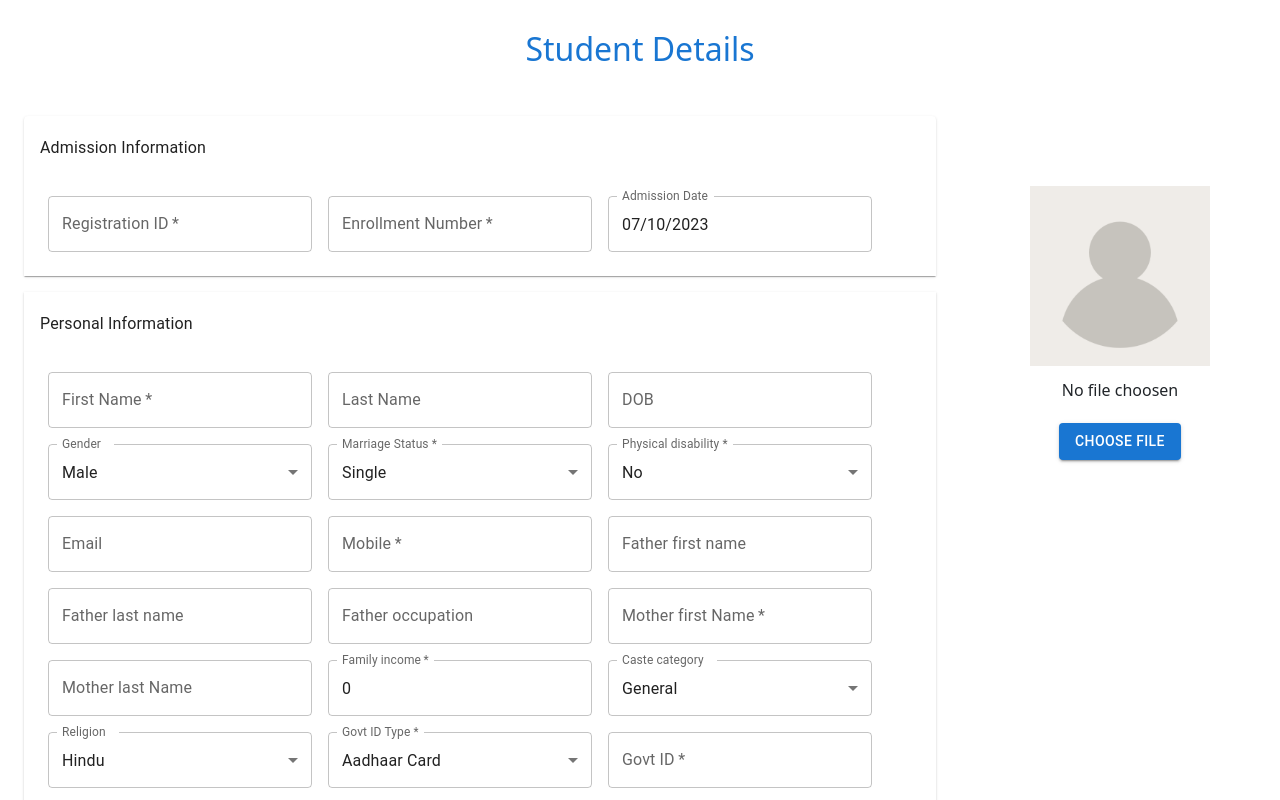
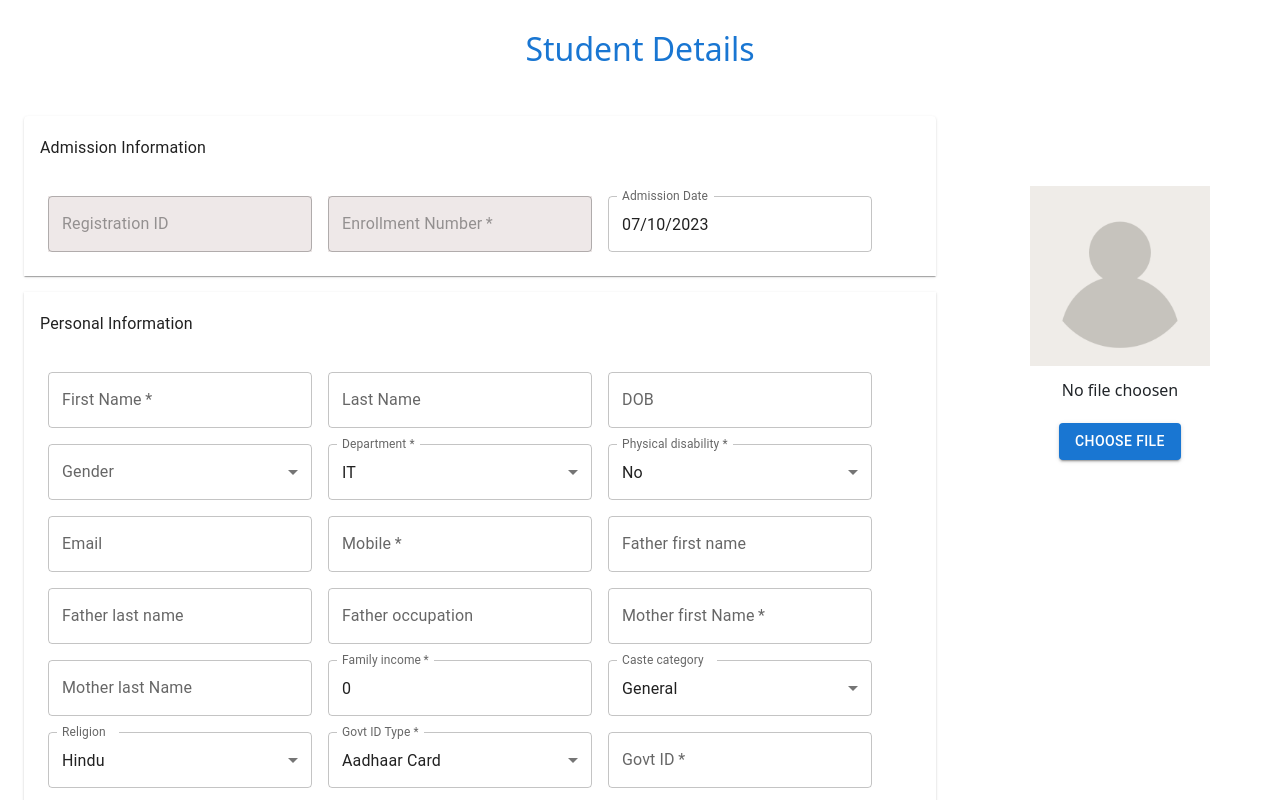
Before and after one commit to PratikshaDorge2003/E-College-frontend, a React (Create React App) app: page /admin/register in a window 1280 px wide. Shown: the top 800 px of the page. Built offline with nearby package versions, Linux system fonts and the light colour scheme.

Commit message:
added extra mandatory fields

```diff
--- a/src/component/admin/StudentRegister.js
+++ b/src/component/admin/StudentRegister.js
@@ -43,6 +43,7 @@ const [messageApi, contextHolder] = message.useMessage();
     DOB: {
       value: null,
       formattedValue: " ",
+      error: false,
     },
     mobile: {
       value: '',
@@ -76,6 +77,8 @@ const [messageApi, contextHolder] = message.useMessage();
     },
     Email: {
       value: '',
+      error: false,
+      errorMessage: 'Enter email ID'
     },
     FatherLastName: {
       value: '',
@@ -102,10 +105,12 @@ const [messageApi, contextHolder] = message.useMessage();
       value: '',
     },
     Gender: {
-      value: 'Male',
+      value: '',
+      error: false,
+      errorMessage: 'Enter Gender'
     },
-    MarriageStatus: {
-      value: 'Single',
+    Department: {
+      value: '6',
     },
     PhysicalDisability: {
       value: 'No',
@@ -168,9 +173,8 @@ const [messageApi, contextHolder] = message.useMessage();
   const Submit=async(event)=>{
     event.preventDefault();
 
-    if (!formValues.firstName.value || !formValues. RegistrationId.value ||  !formValues.SR_ID.value || !formValues.mobile.value || !formValues.FatherFirstName.value
-      || !formValues.MotherFirstName.value || !formValues.GovtId.value ||
-      !isDateValid(formValues.AdmissionDate.formattedValue)) {
+    if (!formValues.firstName.value  || !formValues.mobile.value || !formValues.FatherFirstName.value
+      || !formValues.MotherFirstName.value || !formValues.Gender.value||  !formValues.GovtId.value ||!formValues.DOB.formattedValue || !formValues.Email.value)  {
       const formFields = Object.keys(formValues);
       let newFormValues = { ...formValues }
 
@@ -192,7 +196,7 @@ const [messageApi, contextHolder] = message.useMessage();
 
       }
       setFormValues(newFormValues)
-      console.log(formValues)
+
     }
     else {
       const formData = {
@@ -215,7 +219,7 @@ const [messageApi, contextHolder] = message.useMessage();
         place: formValues.place.value,
         pinCode: formValues.PinCode.value,
         gender: formValues.Gender.value,
-        marriageStatus: formValues.MarriageStatus.value,
+        department: formValues.Department.value,
         physicalDisability: formValues.PhysicalDisability.value,
         caste: formValues.Caste.value,
         religion: formValues.Religion.value,
@@ -284,10 +288,9 @@ const [messageApi, contextHolder] = message.useMessage();
                   type="text"
                   label="Registration ID"
                   name="RegistrationId"
-                  required
                   value={formValues.RegistrationId.value}
-                  error={formValues.RegistrationId.error}
-                  helperText={formValues.RegistrationId.error && formValues.RegistrationId.errorMessage}
+                  disabled
+                  style={{backgroundColor:"rgb(238, 232, 232)", color:"white"}}
                   variant="outlined"
                   margin="dense"
                   onChange={handleChange}
@@ -298,8 +301,8 @@ const [messageApi, contextHolder] = message.useMessage();
                   label="Enrollment Number"
                   name="SR_ID"
                   value={formValues.SR_ID.value}
-                  error={formValues.SR_ID.error}
-                  helperText={formValues.SR_ID.error && formValues.SR_ID.errorMessage}
+                  disabled
+                  style={{backgroundColor:"rgb(238, 232, 232)", color:"white"}}
                   type="text"
                   variant="outlined"
                   required
@@ -368,16 +371,17 @@ const [messageApi, contextHolder] = message.useMessage();
                     value={formValues.DOB.value}
                     label="DOB"
                     onError={(newError) => setError(newError)}
+
                     slotProps={{
                       textField: {
-                        error: error === 'invalidDate' || !formValues.AdmissionDate.value,
+                        error: error === 'invalidDate' || formValues.DOB.error,
                       },
                     }}
                     format='DD/MM/YYYY'
                   onChange={(date) => {
                     setFormValues((prevValues) => ({
                       ...prevValues,
-                      AdmissionDate: {
+                      DOB: {
                         value: date ? date : '',
                         formattedValue: date ? date.format('DD/MM/YYYY') : '',
                       },
@@ -401,6 +405,9 @@ const [messageApi, contextHolder] = message.useMessage();
                     type="text"
                     variant="outlined"
                     value={formValues.Gender.value}
+                    error={formValues.Gender.error}
+                    helperText={formValues.Gender.error && formValues.Gender.errorMessage}
+
                     onChange={handleChange}
                     required
                     sx={{ textAlign: 'left' }}
@@ -414,21 +421,25 @@ const [messageApi, contextHolder] = message.useMessage();
                   '@media (max-width: 600px)': { width: "90%" },
                 }}>
                   <InputLabel id="location-label">
-                    Marriage Status *
+                    Department *
                   </InputLabel>
                   <Select
                     margin="dense"
-                    name="MarriageStatus"
-                    label="Marriage Status"
+                    name="Department"
+                    label="Department"
                     type="text"
                     variant="outlined"
-                    value={formValues.MarriageStatus.value}
+                    value={formValues.Department.value}
                     onChange={handleChange}
                     sx={{ textAlign: 'left' }}
                     required
                   >
-                    <MenuItem value={"Single"}>Single</MenuItem>
-                    <MenuItem value={"Married"}>Married</MenuItem>
+                    <MenuItem value={"6"}>IT</MenuItem>
+                    <MenuItem value={"5"}>CSE</MenuItem>
+                    <MenuItem value={"4"}>Mechanical</MenuItem>
+                    <MenuItem value={"3"}>EEP</MenuItem>
+                    <MenuItem value={"2"}>ENTC</MenuItem>
+                    <MenuItem value={"1"}>CIVIL</MenuItem>
                   </Select>
                 </FormControl>
 
@@ -461,6 +472,8 @@ const [messageApi, contextHolder] = message.useMessage();
                   id="Email"
                   name="Email"
                     value={formValues.Email.value}
+                    error={formValues.Email.error}
+                    helperText={formValues.Email.error && formValues.Email.errorMessage}
                   type="text"
                   label="Email"
                   variant="outlined"
@@ -533,11 +546,11 @@ const [messageApi, contextHolder] = message.useMessage();
                   margin="dense"
                   label="Family income"
                   name="FamilyIncome"
-                    value={formValues.FamilyIncome.value}
+                  value={formValues.FamilyIncome.value}
                   type="text"
                   variant="outlined"
                   defaultValue={"0"}
-                    onChange={handleChange}
+                  onChange={handleChange}
                   required
                 />
                 <FormControl sx={{ m: 1, width: "30%", '@media (max-width: 600px)': { width: "90%" } }}>
--- a/src/component/professor/ProfAuthentication.js
+++ b/src/component/professor/ProfAuthentication.js
@@ -1,8 +1,8 @@
 import React from 'react'
 import { useState } from "react";
-import { Box} from "@mui/material";
+import { Box } from "@mui/material";
 import TextField from "@mui/material/TextField";
-import {  CircularProgress,  Backdrop} from "@mui/material";
+import { CircularProgress, Backdrop } from "@mui/material";
 import { message } from 'antd';
 
 
@@ -16,10 +16,10 @@ const ProfAuthentication = () => {
     const [department, setDepartment] = useState("");
     const [page, setPage] = useState("SignUp");
     const [error, setError] = useState("");
-    const [subject,setSubject]=useState("");
-    const [srID,setID]=useState("");
+    const [srID, setID] = useState("");
     const [openProgressBar, setOpenProgressBar] = React.useState(false);
     const [messageApi, contextHolder] = message.useMessage();
+    const pattern = /^[A-Za-z]{4}\d{4}$/;
 
     const success = (response) => {
         messageApi.open({
@@ -31,9 +31,14 @@ const ProfAuthentication = () => {
     const Submit = async (event) => {
         setOpenProgressBar(true);
         event.preventDefault();
-        if (!firstName || !lastName || !email || !phone || !department || !password  || !confirmPassword || !subject) {
+        const isValid = pattern.test(srID);
+        if (!firstName || !lastName || !email || !phone || !department || !password || !confirmPassword || !srID) {
             setOpenProgressBar(false);
             setError("Please fill all required field");
+        }
+        else if (!isValid) {
+            setOpenProgressBar(false);
+            setError("Invalid SR_ID")
         }
         else if (password !== confirmPassword) {
             setOpenProgressBar(false);
@@ -44,7 +49,7 @@ const ProfAuthentication = () => {
             setOpenProgressBar(false);
             setError("Password is too short");
         }
-        else if(phone.length !== 10){
+        else if (phone.length !== 10) {
             setOpenProgressBar(false);
             setError("Invalid Mobile number")
         }
@@ -58,7 +63,6 @@ const ProfAuthentication = () => {
                 "phoneNumber": phone,
                 "password": password,
                 "department": department,
-                "subject": subject,
                 "SR_ID": srID
             }
 
@@ -81,7 +85,7 @@ const ProfAuthentication = () => {
             else {
                 success("Info submitted for admin verification");
                 setfirstName(""); setlastName(""); setEmail(""); setPhone("");
-                setConfirmPassword(""); setPassword(""); setSubject(""); setDepartment("");
+                setConfirmPassword(""); setPassword(""); setDepartment("");
                 setID("")
 
             }
@@ -109,9 +113,10 @@ const ProfAuthentication = () => {
         setConfirmPassword('');
         setPassword('');
         setDepartment('');
-        setSubject('');
         setID('')
     }
+
+
     return (
         <div>
             <Backdrop
@@ -203,19 +208,7 @@ const ProfAuthentication = () => {
                                     onChange={(event) => setConfirmPassword(event.target.value)}
                                 />
                                 <TextField
-
-                              margin="dense"
-                              id="subject"
-                              label="Subject"
-                              type="subject"
-                              value={subject}
-                              variant="outlined"
-                              color='success'
-                              required
-                              onChange={(event) => setSubject(event.target.value)}
-                          />
-                          <TextField
-
+                                     style={{ width: "80%" }}
                                     margin="dense"
                                     id="department"
                                     label="Department"
@@ -289,7 +282,7 @@ const ProfAuthentication = () => {
                             </div>
 
                         )}
-                        <p style={{color:"red"}}>{error}</p>
+                        <p style={{ color: "red" }}>{error}</p>
                     </div>
 
                 </Box>
--- a/src/component/professor/ProfessorHomePage.js
+++ b/src/component/professor/ProfessorHomePage.js
@@ -37,7 +37,6 @@ const ProfessorHomePage=React.memo(()=>{
               <div className='line centerized'>
                 <div></div>
               </div>
-
             </div>
             <div className='bottomDiv centerized'>
               <h5>Verify ID</h5>
```
Lines whose indentation alone changed are shown as unchanged.
